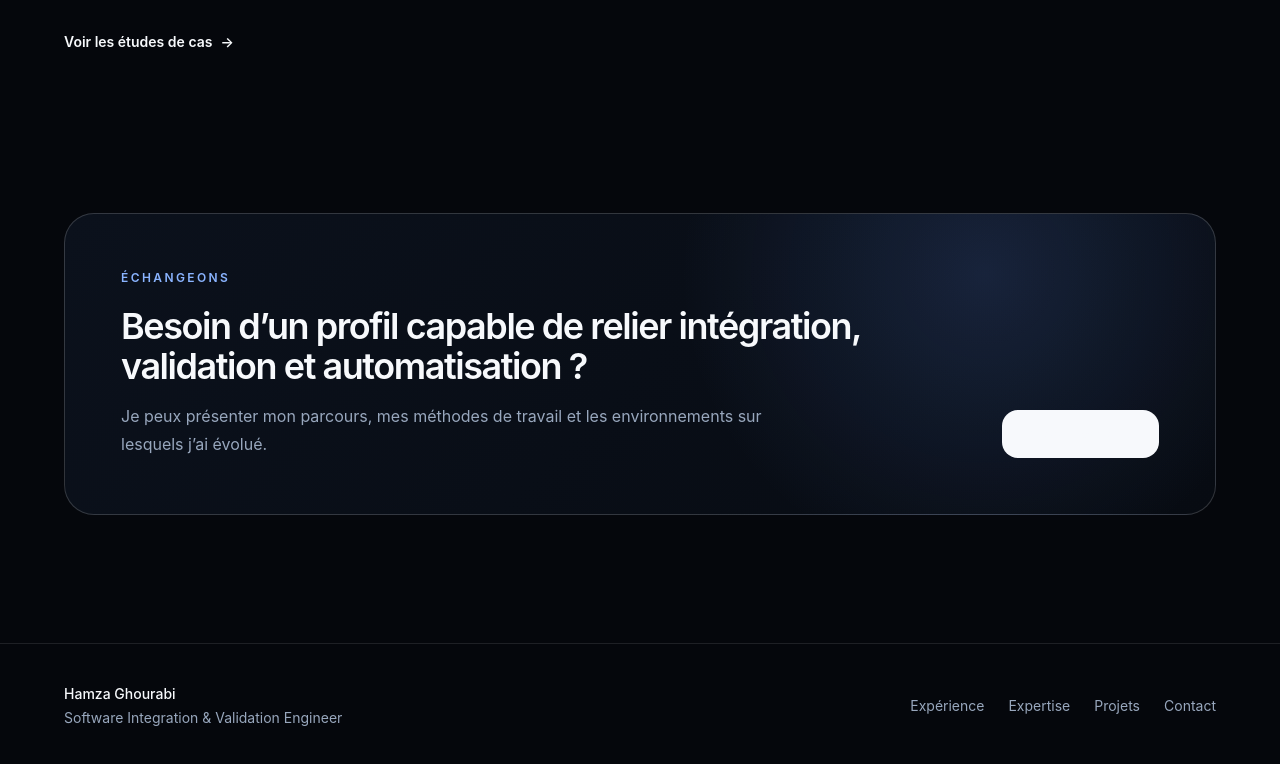
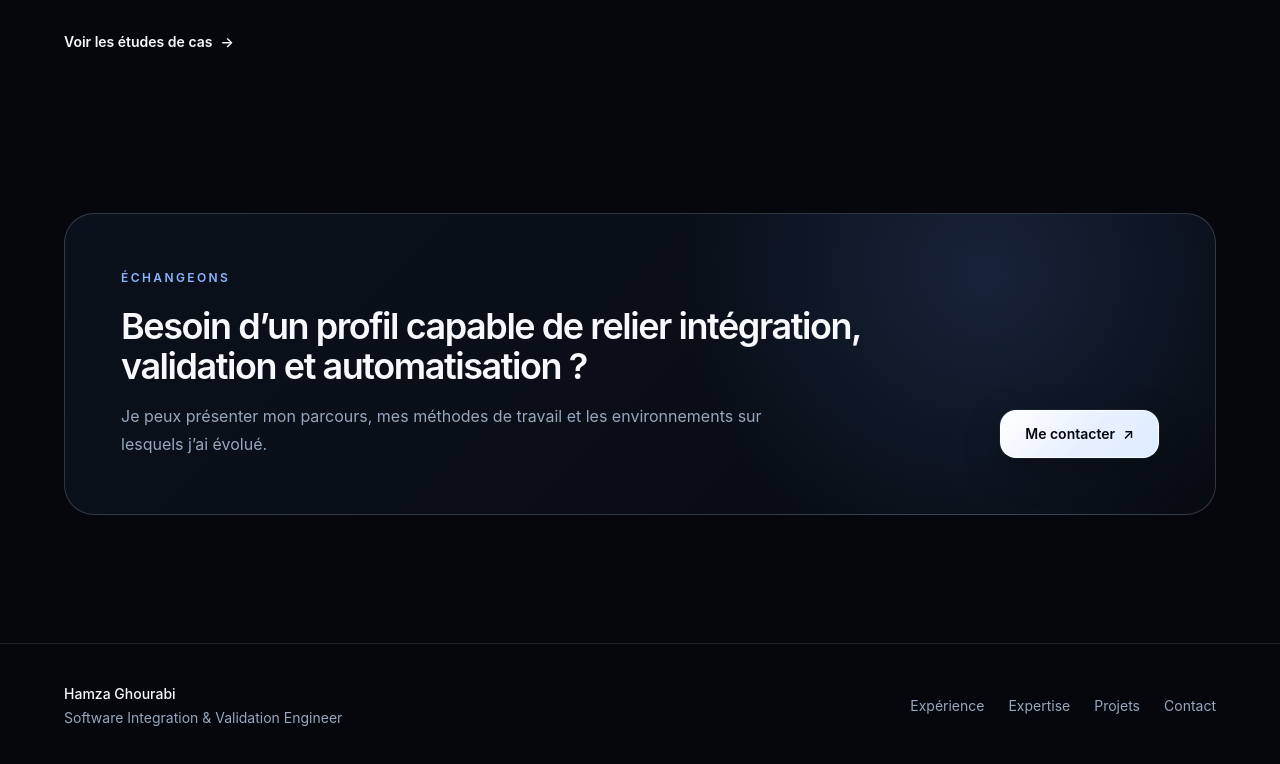
Before and after one commit to Robotham33/Portfolio-Hamza-Ghourabi, a Next.js app: page / in a window 1280 px wide. Shown: the part 3856-4620 px from the top of the page. Built offline with nearby package versions, Linux system fonts and the light colour scheme.

Commit message:
style: polish contact CTA

```diff
--- a/components/sections/contact-cta.tsx
+++ b/components/sections/contact-cta.tsx
@@ -3,7 +3,7 @@ import Link from "next/link";
 export function ContactCta() {
   return (
     <section className="px-5 pt-8 pb-24 sm:px-6 lg:px-8 lg:pb-32">
-      <div className="mx-auto max-w-6xl overflow-hidden rounded-[30px] border border-[var(--border-strong)] bg-[radial-gradient(circle_at_80%_20%,rgba(102,151,255,0.16),transparent_32%),linear-gradient(135deg,#0b111c,#070b12)] p-7 sm:p-10 lg:p-14">
+      <div className="interactive-card mx-auto max-w-6xl overflow-hidden rounded-[30px] border border-[var(--border-strong)] bg-[radial-gradient(circle_at_80%_20%,rgba(102,151,255,0.16),transparent_32%),linear-gradient(135deg,#0b111c,#070b12)] p-7 sm:p-10 lg:p-14">
         <p className="text-xs font-semibold tracking-[0.2em] text-[var(--accent)] uppercase">
           Échangeons
         </p>
@@ -20,9 +20,9 @@ export function ContactCta() {
           </div>
           <Link
             href="/contact"
-            className="inline-flex min-h-12 items-center justify-center rounded-2xl bg-[var(--foreground)] px-6 text-sm font-semibold text-[#05070c] transition hover:-translate-y-0.5"
+            className="primary-action inline-flex min-h-12 items-center justify-center rounded-2xl px-6 text-sm font-semibold transition duration-200 hover:-translate-y-0.5"
           >
-            Me contacter{" "}
+            Me contacter
             <span aria-hidden="true" className="ml-2">
               ↗
             </span>
```
